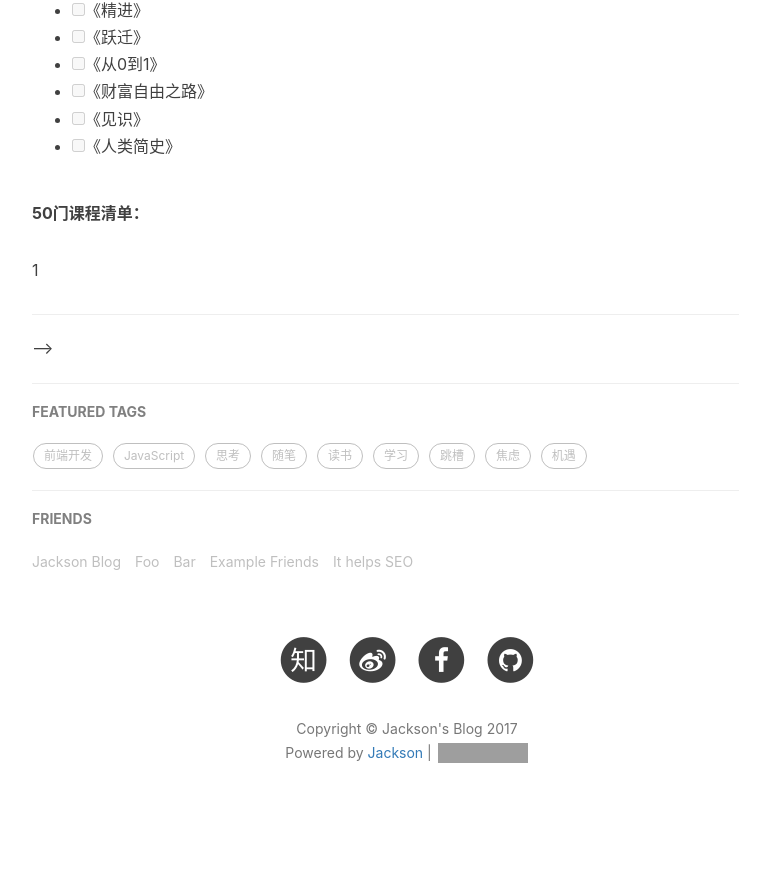
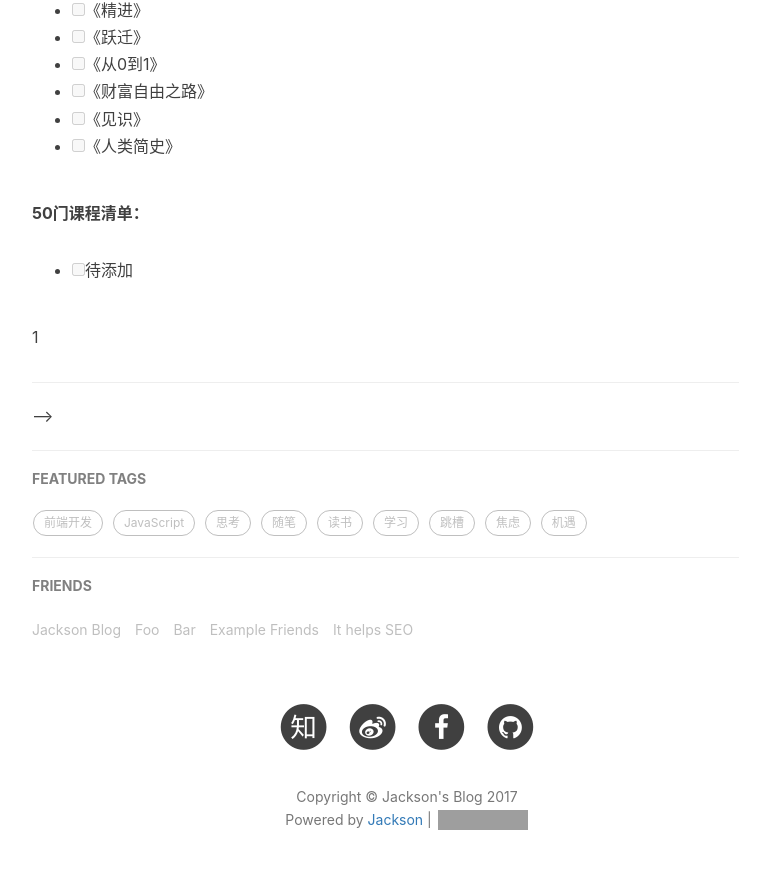
Before and after one commit to jacksoncode/blog, a Jekyll site: the page built from _posts/2017-12-10-start-from-zero-2018.markdown, in a window 1280 px wide and 900 px high, scrolled down 1904 px. Shown: the top 869 px of the window, without its empty margins (233-1003 px from the left). Built offline with Jekyll 4.4.1, drawn with Linux system fonts in a browser that asks for light colours; nearby versions of some CDN libraries; comment, search, counter and statistics services are not loaded; grey boxes are pictures that could not be loaded.

Commit message:
commit file throug Batch

```diff
--- a/_posts/2017-12-10-start-from-zero-2018.markdown
+++ b/_posts/2017-12-10-start-from-zero-2018.markdown
@@ -66,6 +66,6 @@ tags:
 - [ ] 《人类简史》
 
 **50门课程清单：**
-
+- [ ] 待添加
 
 1
```
